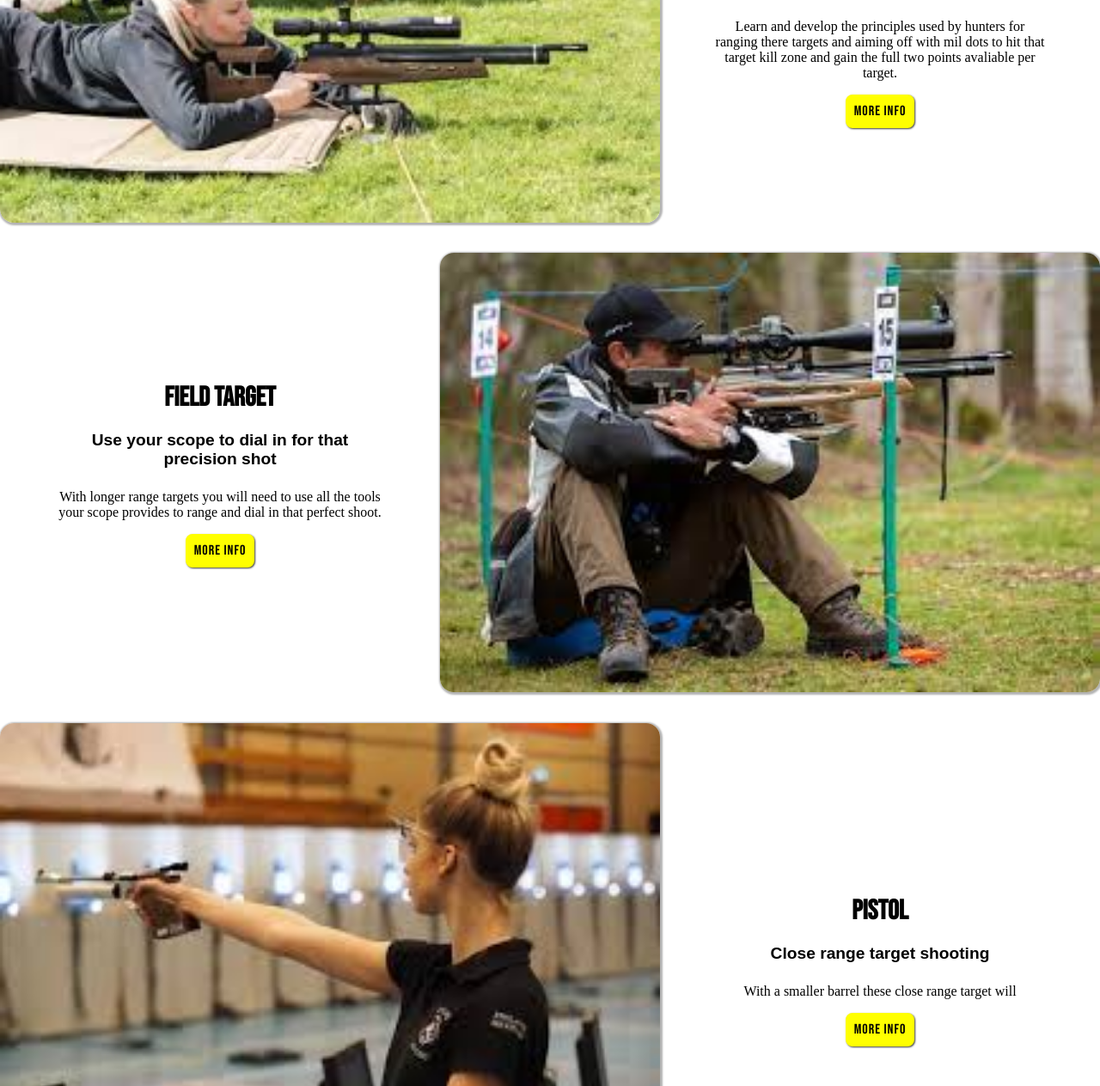
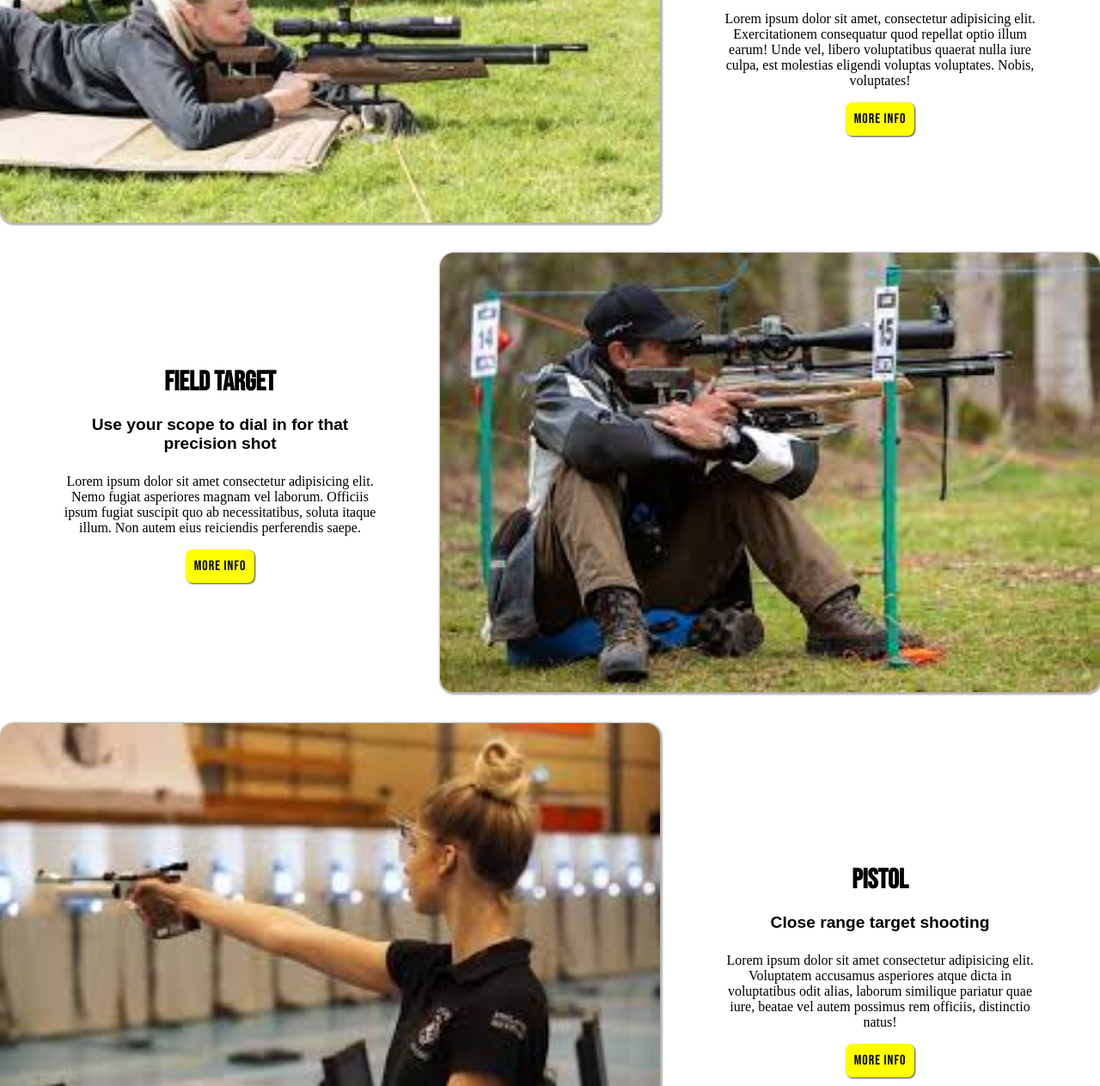
Before and after one commit to andyMa5on/responsive-home-page, a plain HTML site: page Index.html in a window 1280 px wide. Shown: the part 740-2003 px from the top of the page at 86% size. Drawn offline with Linux system fonts and the light colour scheme.

Commit message:
Update Index.html
Updated Some content to Lorem text

```diff
--- a/Index.html
+++ b/Index.html
@@ -79,7 +79,7 @@
                     <div class="types-of-shooting__description">
                         <h1>Hunter Field Target</h1>
                         <h2>Combines shooting targets and hunting</h2>
-                        <p>Learn and develop the principles used by hunters for ranging there targets and aiming off with mil dots to hit that target kill zone and gain the full two points avaliable per target.</p>
+                        <p>Lorem ipsum dolor sit amet, consectetur adipisicing elit. Exercitationem consequatur quod repellat optio illum earum! Unde vel, libero voluptatibus quaerat nulla iure culpa, est molestias eligendi voluptas voluptates. Nobis, voluptates!</p>
                         <div>
                             <button class="button" onclick="location.href=''">More Info</button>
                         </div>
@@ -89,7 +89,7 @@
                     <div class="types-of-shooting__description">
                         <h1>Field Target</h1>
                         <h2>Use your scope to dial in for that precision shot</h2>
-                        <p>With longer range targets you will need to use all the tools your scope provides to range and dial in that perfect shoot.</p>
+                        <p> Lorem ipsum dolor sit amet consectetur adipisicing elit. Nemo fugiat asperiores magnam vel laborum. Officiis ipsum fugiat suscipit quo ab necessitatibus, soluta itaque illum. Non autem eius reiciendis perferendis saepe.</p>
                         <div>
                             <button class="button" onclick="location.href=''">More Info</button>
                         </div>
@@ -105,7 +105,7 @@
                     <div class="types-of-shooting__description">
                         <h1>Pistol</h1>
                         <h2>Close range target shooting</h2>
-                        <p>With a smaller barrel these close range target will </p>
+                        <p>Lorem ipsum dolor sit amet consectetur adipisicing elit. Voluptatem accusamus asperiores atque dicta in voluptatibus odit alias, laborum similique pariatur quae iure, beatae vel autem possimus rem officiis, distinctio natus!</p>
                         <div>
                             <button class="button" onclick="location.href=''">More Info</button>
                         </div>
@@ -115,7 +115,7 @@
                     <div class="types-of-shooting__description">
                         <h1>Plinking</h1>
                         <h2>Use your scope to dial in for that precision shot</h2>
-                        <p>With targets set out at varying distances its a great place to put some lead down range and learn you're rifles characteristis</p>
+                        <p>Lorem ipsum dolor sit amet consectetur adipisicing elit. Ipsam a maiores harum eum hic, possimus dolore esse pariatur deserunt odit repellendus similique sunt. Esse et voluptatibus accusamus unde, ut molestiae!</p>
                         <div>
                             <button class="button" onclick="location.href=''">More Info</button>
                         </div>
```
